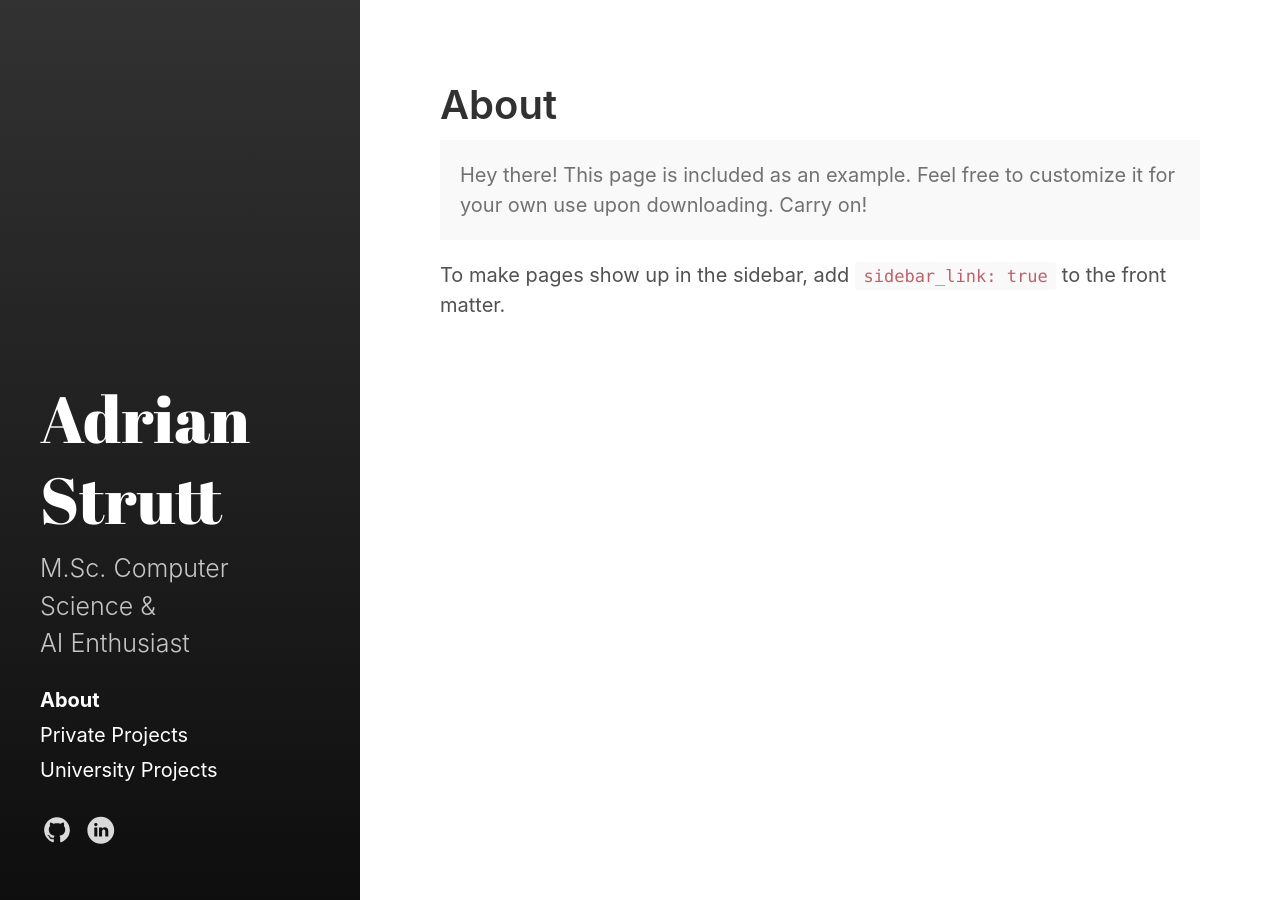
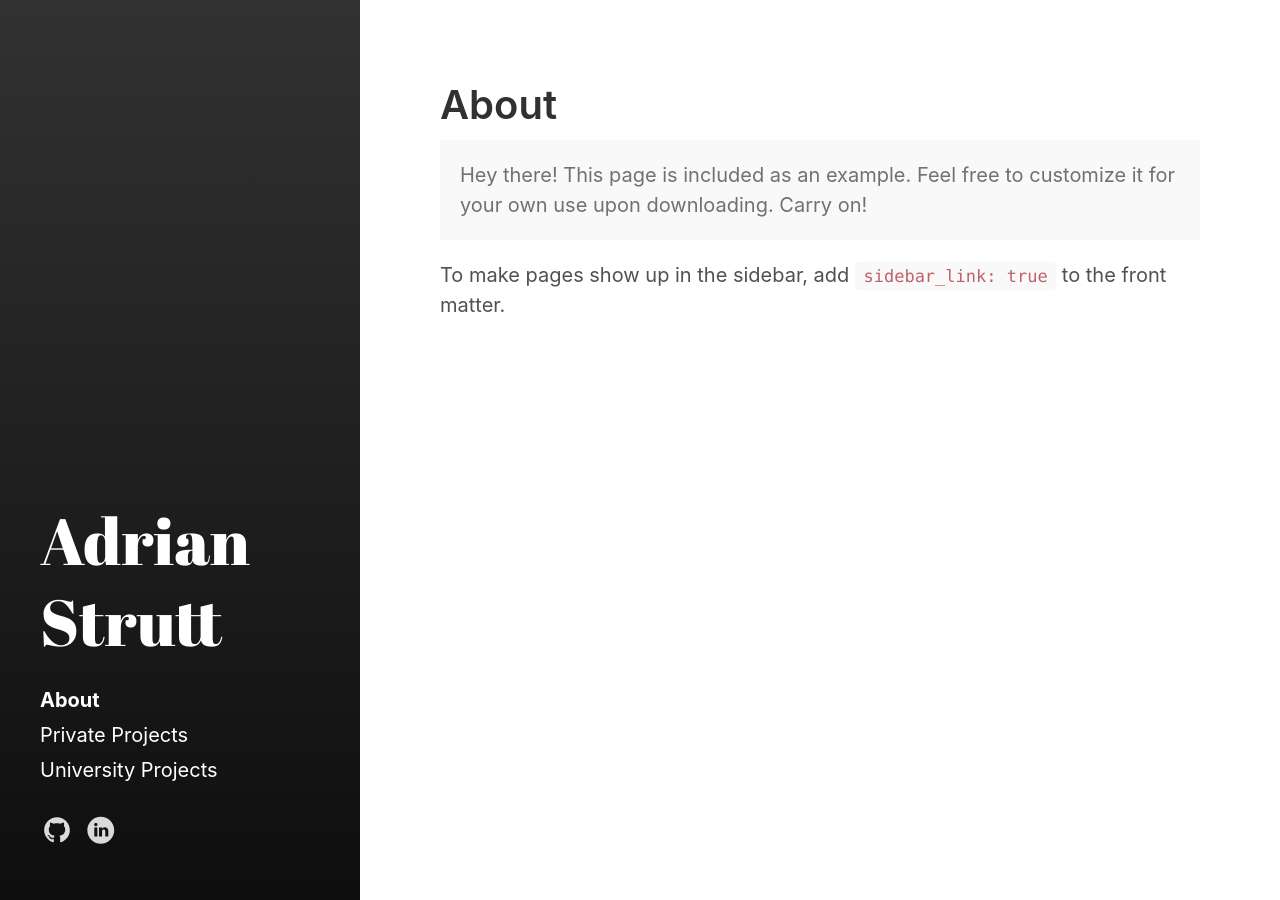
Before and after one commit to adrianjoshua-strutt/portfolio, a Jekyll site: the page built from about.md, in a window 1280 px wide. Built offline with Jekyll 4.4.1, drawn with Linux system fonts in a browser that asks for light colours.

Commit message:
removed lead

```diff
--- a/_config.yml
+++ b/_config.yml
@@ -5,7 +5,7 @@ highlighter:      rouge
 # Setup
 title:            Adrian Strutt
 tagline:          'Portfolio'
-description:      'M.Sc. Computer Science & <br/> AI Enthusiast'
+description:      ''
 url: adrianstrutt.de
 baseurl:          '/'
                   # the optional subpath of your site, e.g. "/blog"
```
